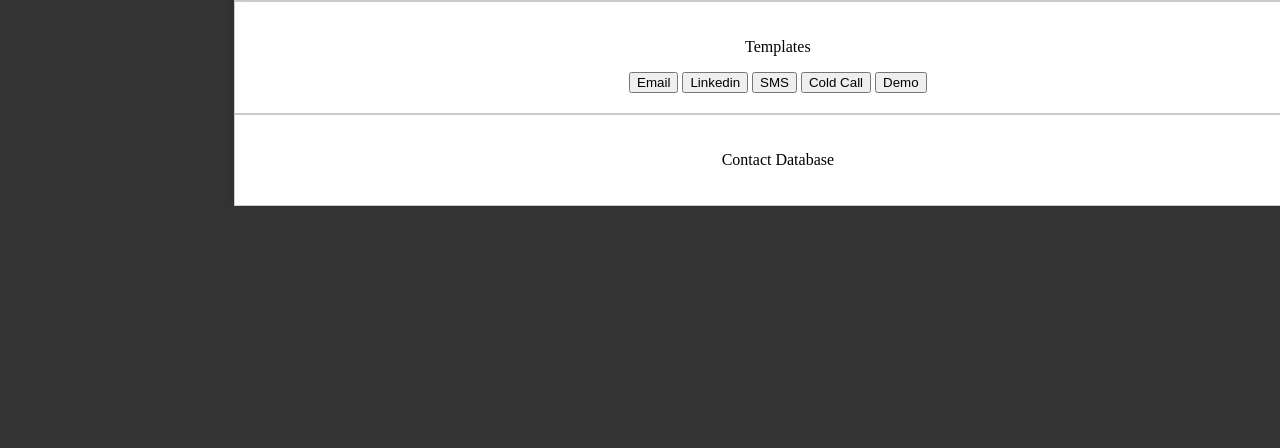
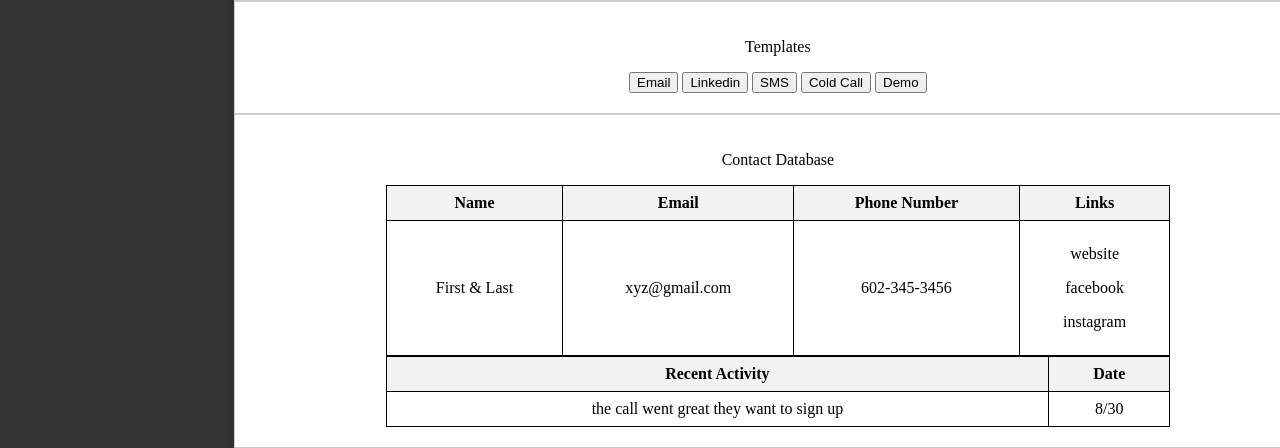
Before and after one commit to joshglam/instapitchv1, a plain HTML site: page index.html in a window 1280 px wide. Shown: the part 942-1390 px from the top of the page. Before the commit the page ends 1148 px from the top, so only its background shows below. Drawn offline with Linux system fonts and the light colour scheme.

Commit message:
added html for last two sections

```diff
--- a/index.html
+++ b/index.html
@@ -47,6 +47,42 @@
         <section id="clientSection">
             <!-- Target Client Data -->
             <p>Contact Database</p>
+            <table id="targetClientTable">
+                <thead>
+                  <tr>
+                    <th>Name</th>
+                    <th>Email</th>
+                    <th>Phone Number</th>
+                    <th>Links</th>
+                  </tr>
+                </thead>
+                <tbody>
+                  <tr>
+                    <td>First & Last</td>
+                    <td>xyz@gmail.com</td>
+                    <td>602-345-3456</td>
+                    <td>
+                        <p>website</p>
+                        <p>facebook</p>
+                        <p>instagram</p>
+                    </td>
+                  </tr>
+                  <table id="targetClientTable">
+                    <thead>
+                      <tr>
+                        <th>Recent Activity</th>
+                        <th>Date</th>
+                      </tr>
+                    </thead>
+                    <tbody>
+                      <tr>
+                        <td>the call went great they want to sign up</td>
+                        <td>8/30</td>
+                      </tr>
+                      <!-- You can add more rows here -->
+                    </tbody>
+                  </table>
+
         </section>
     </div>
   </body>
--- a/styles.css
+++ b/styles.css
@@ -29,3 +29,22 @@ body {
     box-shadow: 0 4px 8px rgba(0,0,0,0.1);
     background-color: white;
   }
+
+/* Add borders to the table with id "targetClientTable" */
+#targetClientTable {
+    border-collapse: collapse;
+    width: 75%;
+    margin: auto; /* Center the table */
+  }
+
+  /* Add borders to the table cells within table with id "targetClientTable" */
+  #targetClientTable th, #targetClientTable td {
+    border: 1px solid black;
+    padding: 8px;
+    text-align: center;
+  }
+
+  /* Add background color to the table headers within table with id "targetClientTable" */
+  #targetClientTable th {
+    background-color: #f2f2f2;
+  }
```
